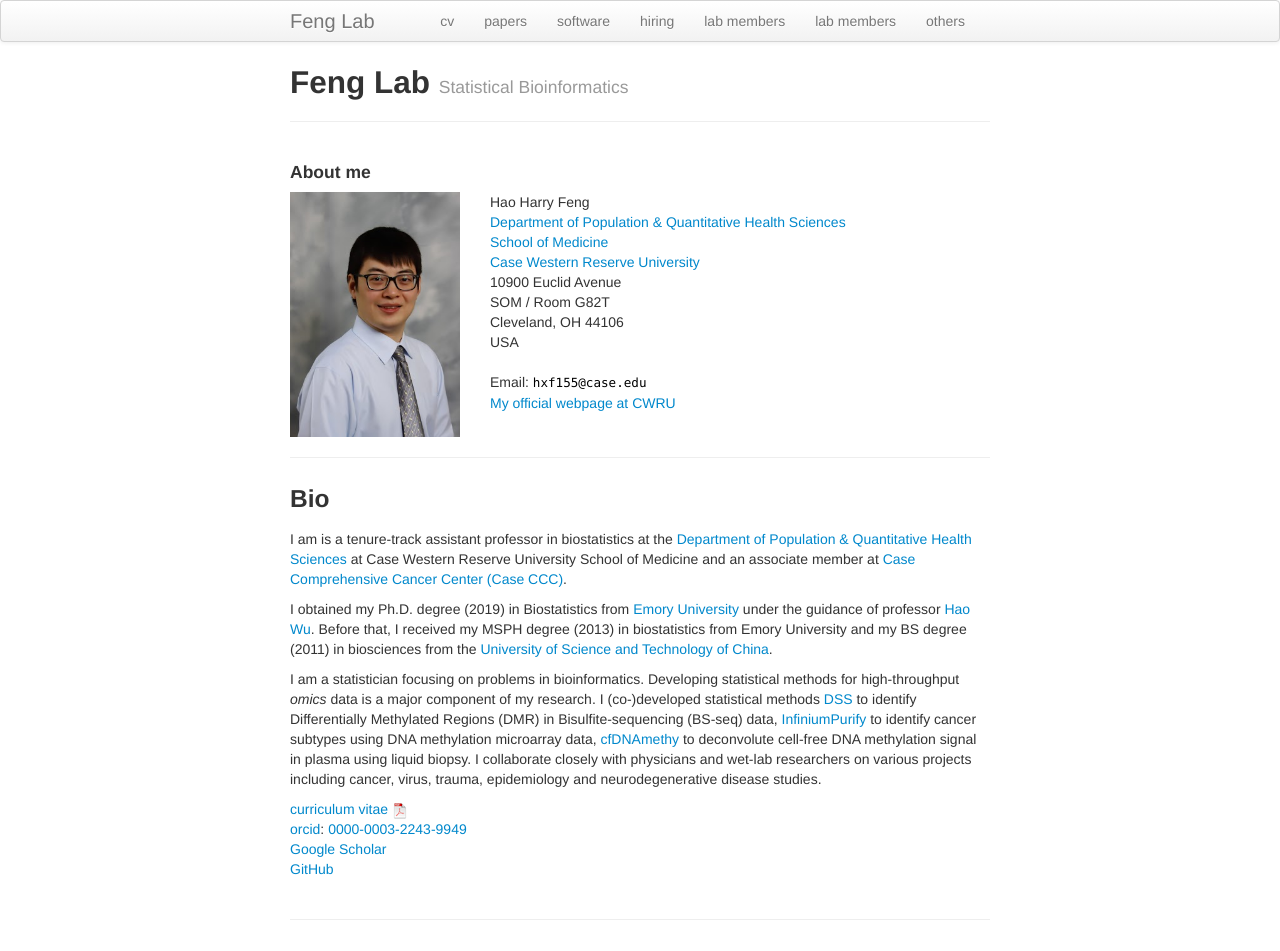
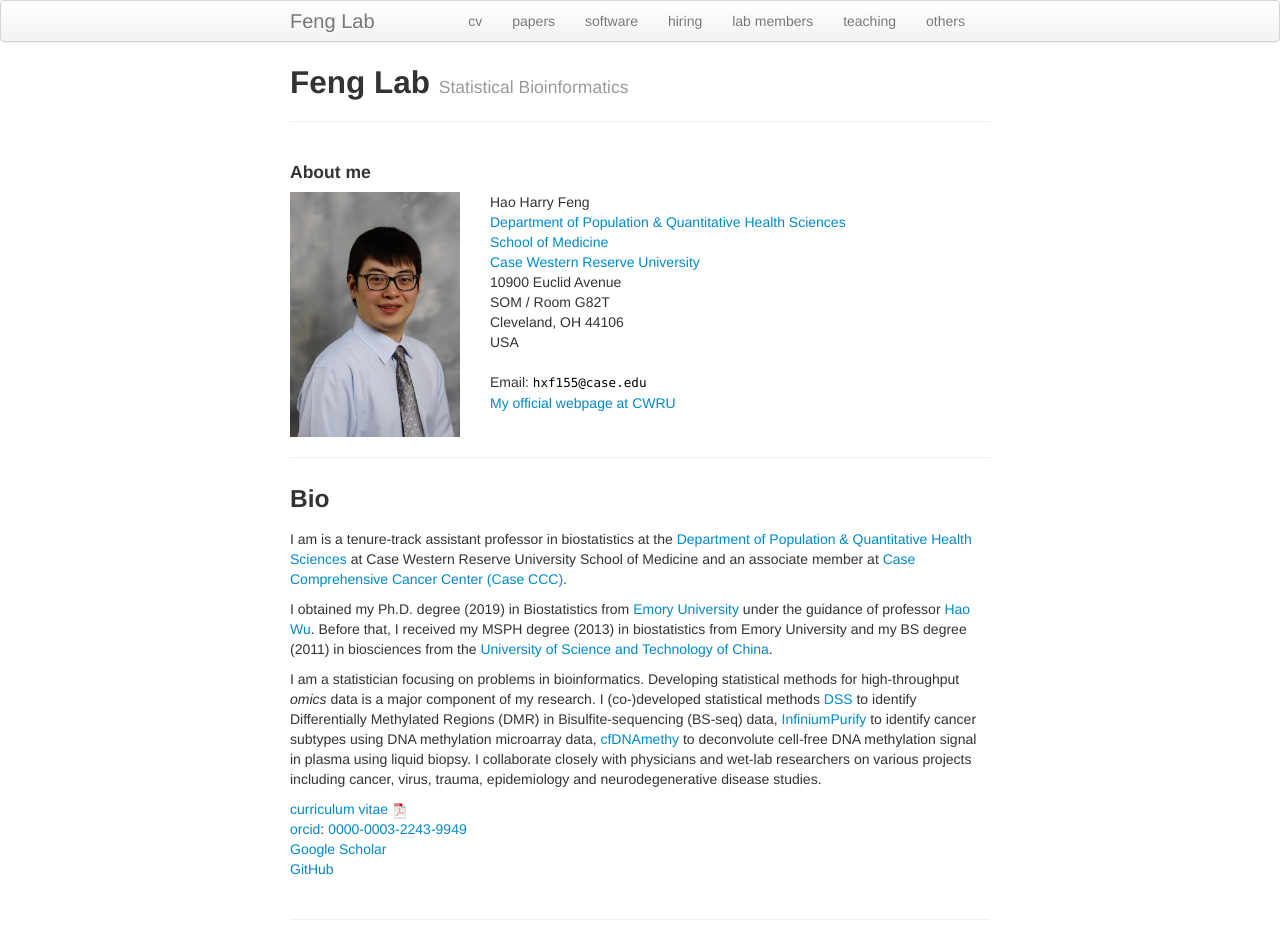
Before and after one commit to haoharryfeng/testpage4, a Jekyll site: the page built from index.md, in a window 1280 px wide. Built offline with Jekyll 4.4.1, drawn with Linux system fonts in a browser that asks for light colours.

Commit message:
Update default.html

```diff
--- a/_includes/themes/twitter/default.html
+++ b/_includes/themes/twitter/default.html
@@ -38,7 +38,7 @@
               <li><a href="{{ BASE_PATH }}/software.html">software</a></li>
               <li><a href="{{ BASE_PATH }}/hire.html">hiring</a></li>
               <li><a href="{{ BASE_PATH }}/labmembers.html">lab members</a></li>
-              <li><a href="{{ BASE_PATH }}/Teaching.html">lab members</a></li>
+              <li><a href="{{ BASE_PATH }}/teaching.html">teaching</a></li>
 			  <li><a href="{{ BASE_PATH }}/others.html">others</a></li>
             </ul>
         </div>
```
